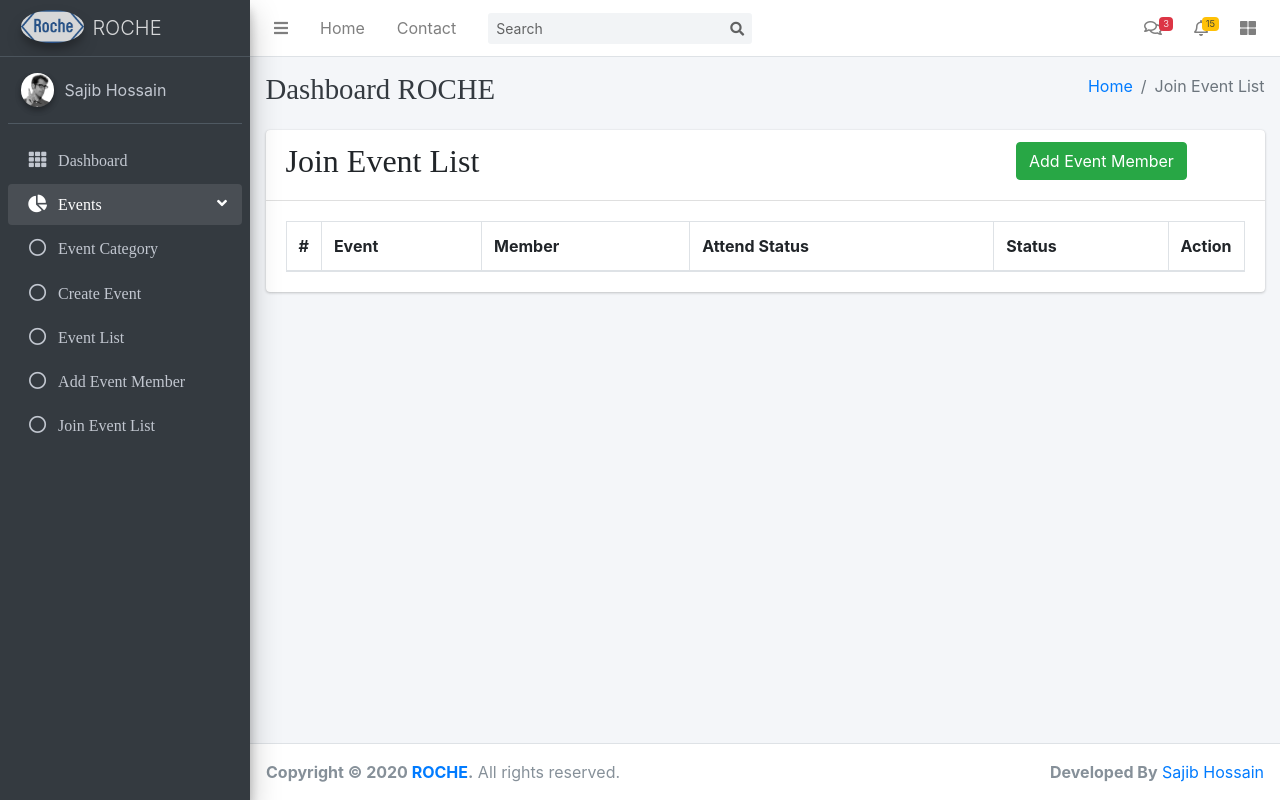
After one commit to vinspam/django-event-management, a Django app: page /events/join-event-list/ in a window 1280 px wide. The commit adds this page. Run offline with Django 3.2, Linux system fonts and the light colour scheme; lists and menus that the app fills with data are empty; some libraries are stand-ins or nearby versions.

Commit message:
create joined event list

```diff
--- a/events/urls.py
+++ b/events/urls.py
@@ -8,7 +8,8 @@ from .views import (
     EventListView,
     EventUpdateView,
     EventDetailView,
-    AddEventMemberCreateView
+    AddEventMemberCreateView,
+    JoinEventListView,
 )
 
 urlpatterns = [
@@ -20,4 +21,5 @@ urlpatterns = [
     path('event/<int:pk>/edit/', EventUpdateView.as_view(), name='event-edit'),
     path('detail/<int:pk>', EventDetailView.as_view(), name='event-detail'),
     path('add-event-member/', AddEventMemberCreateView.as_view(), name='add-event-member'),
+    path('join-event-list/', JoinEventListView.as_view(), name='join-event-list'),
 ]
--- a/events/views.py
+++ b/events/views.py
@@ -80,3 +80,9 @@ class AddEventMemberCreateView(CreateView):
         form.instance.created_user = self.request.user
         form.instance.updated_user = self.request.user
         return super().form_valid(form)
+
+
+class JoinEventListView(ListView):
+    model = EventMember
+    template_name = 'events/joinevent_list.html'
+    context_object_name = 'eventmember'
--- a/templates/base/sidebar.html
+++ b/templates/base/sidebar.html
@@ -66,6 +66,12 @@
                   <p>Add Event Member</p>
                 </a>
               </li>
+              <li class="nav-item">
+                <a href="{% url 'join-event-list' %}" class="nav-link">
+                  <i class="far fa-circle nav-icon"></i>
+                  <p>Join Event List</p>
+                </a>
+              </li>
             </ul>
           </li>
         </ul>
--- a/templates/events/add_event_member.html
+++ b/templates/events/add_event_member.html
@@ -13,7 +13,7 @@
                             <h2>Add Event Member</h2>
                         </div>
                         <div class="col-md-2">
-                            <a class="btn btn-success" href="{% url 'event-list' %}">Event List</a>
+                            <a class="btn btn-success" href="{% url 'join-event-list' %}">Join Event List</a>
                         </div>
                     </div>
                 </div>
--- /dev/null
+++ b/templates/events/joinevent_list.html
@@ -0,0 +1,54 @@
+{% extends 'base/base.html' %}
+{% block title %}Join Event List{% endblock title %}
+{% block breadcrumb %}Join Event List{% endblock breadcrumb %}
+
+{% block content %}
+    <div class="row">
+        <div class="col-md-12">
+            <div class="card">
+                <div class="card-header">
+                    <div class="row">
+                        <div class="col-md-9">
+                            <h2>Join Event List</h2>
+                        </div>
+                        <div class="col-md-3">
+                            <a class="btn btn-success" href="{% url 'add-event-member' %}">Add Event Member</a>
+                        </div>
+                    </div>
+                </div>
+                <div class="card-body">
+                    <table class="table table-bordered">
+                        <thead>
+                          <tr>
+                            <th style="width: 10px">#</th>
+                            <th>Event</th>
+                            <th>Member</th>
+                            <th>Attend Status</th>
+                            <th>Status</th>
+                            <th style="width: 40px">Action</th>
+                          </tr>
+                        </thead>
+                        <tbody>
+                            {% for member in eventmember %}
+                                <tr role="row">
+                                    <td>{{ forloop.counter }}</td>
+                                    <td>
+                                        <a href="{% url 'event-detail' member.event.id %}">{{ member.event }}</a>
+                                    </td>
+                                    <td>{{ member.user }}</td>
+                                    <td>{{ member.attend_status }}</td>
+                                    <td>{{ member.status }}</td>
+                                    <td>
+                                        <a class="btn btn-danger" href="#">
+                                            <i class="fa fa-trash"></i>
+                                        </a>
+                                    </td>
+                                </tr>
+                            {% endfor %}
+                        </tbody>
+                      </table>
+                </div>
+            </div>
+        </div>
+    </div>
+{% endblock content %}
```
